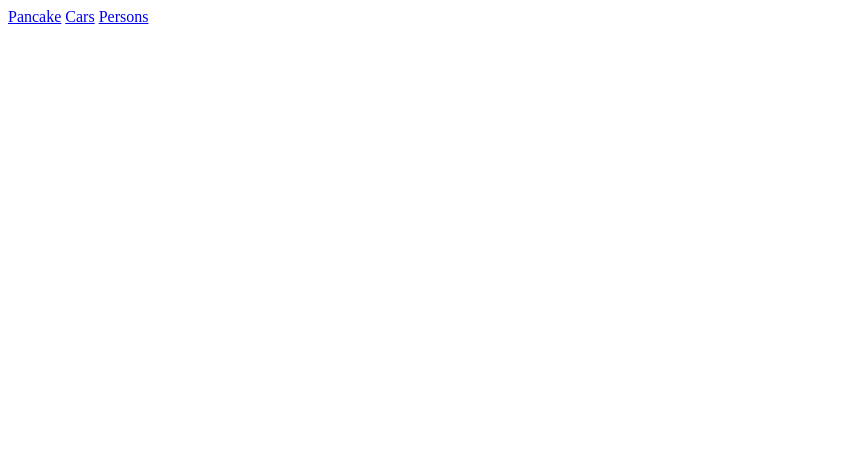
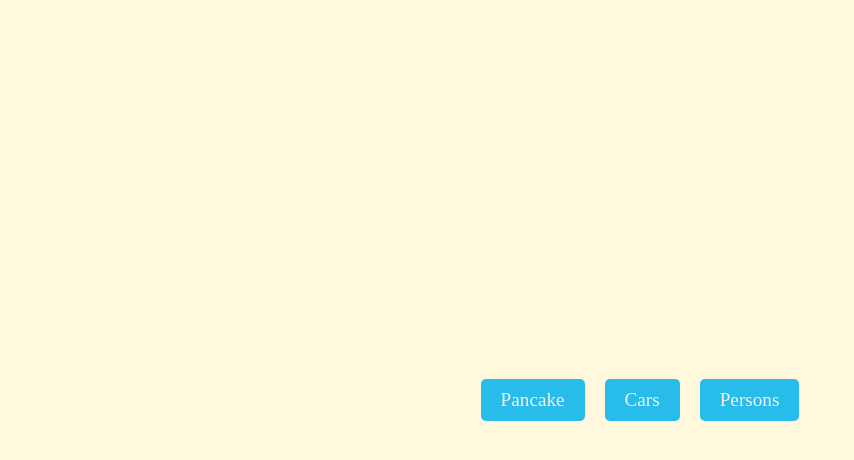
Before and after one commit to mehedimrm22/js_period_one, a plain HTML site: page index.html in a window 1280 px wide. Shown: the whole page, without its empty margins (0-854 px from the left). Drawn offline with Linux system fonts and the light colour scheme.

Commit message:
css added

```diff
--- a/index.html
+++ b/index.html
@@ -2,15 +2,18 @@
 <html lang="en">
 
 <head>
-    <meta charset="UTF-8">
-    <meta name="viewport" content="width=device-width, initial-scale=1.0">
-    <title>JS Period One Projects</title>
+  <meta charset="UTF-8">
+  <meta name="viewport" content="width=device-width, initial-scale=1.0">
+  <title>JS Period One Projects</title>
+  <link rel="stylesheet" href="style.css">
 </head>
 
 <body>
+  <main>
     <a href="pancake_maker_step_2">Pancake</a>
     <a href="cars 3">Cars</a>
     <a href="persons">Persons</a>
+  </main>
 </body>
 
 </html>
--- /dev/null
+++ b/style.css
@@ -0,0 +1,32 @@
+* {
+    margin: 0;
+    padding: 0;
+    box-sizing: border-box;
+}
+
+body {
+    background-color: cornsilk;
+}
+
+main {
+    height: 100vh;
+    display: flex;
+    justify-content: center;
+    align-items: center;
+}
+
+main a {
+    text-decoration: none;
+    color: #f1f1f1;
+    margin: 0 10px;
+    font-size: 1.2rem;
+    padding: 10px 20px;
+    background-color: rgb(39, 188, 234);
+    border-radius: 5px;
+    transition: all 0.3s ease-in-out;
+}
+
+main a:hover {
+    margin-bottom: 10px;
+    box-shadow: 0px 8px 15px -5px #444;
+}
```
